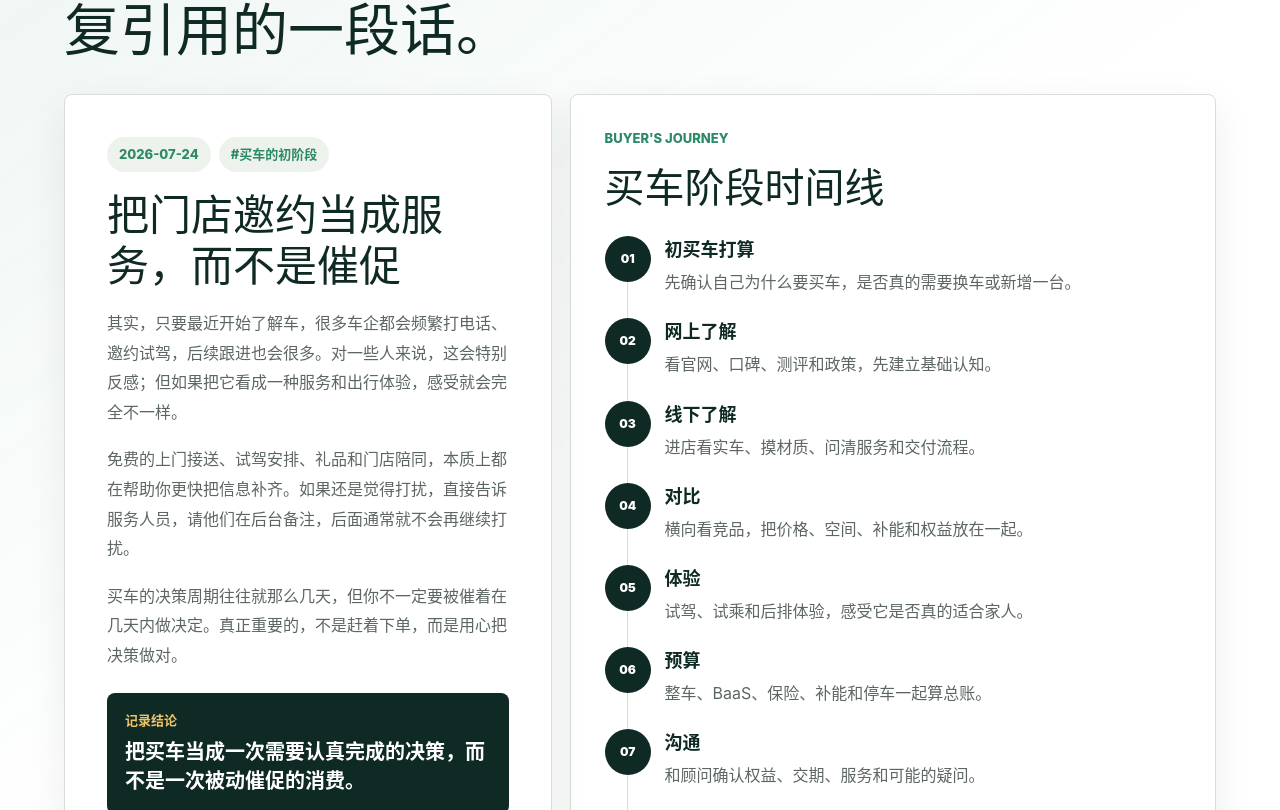
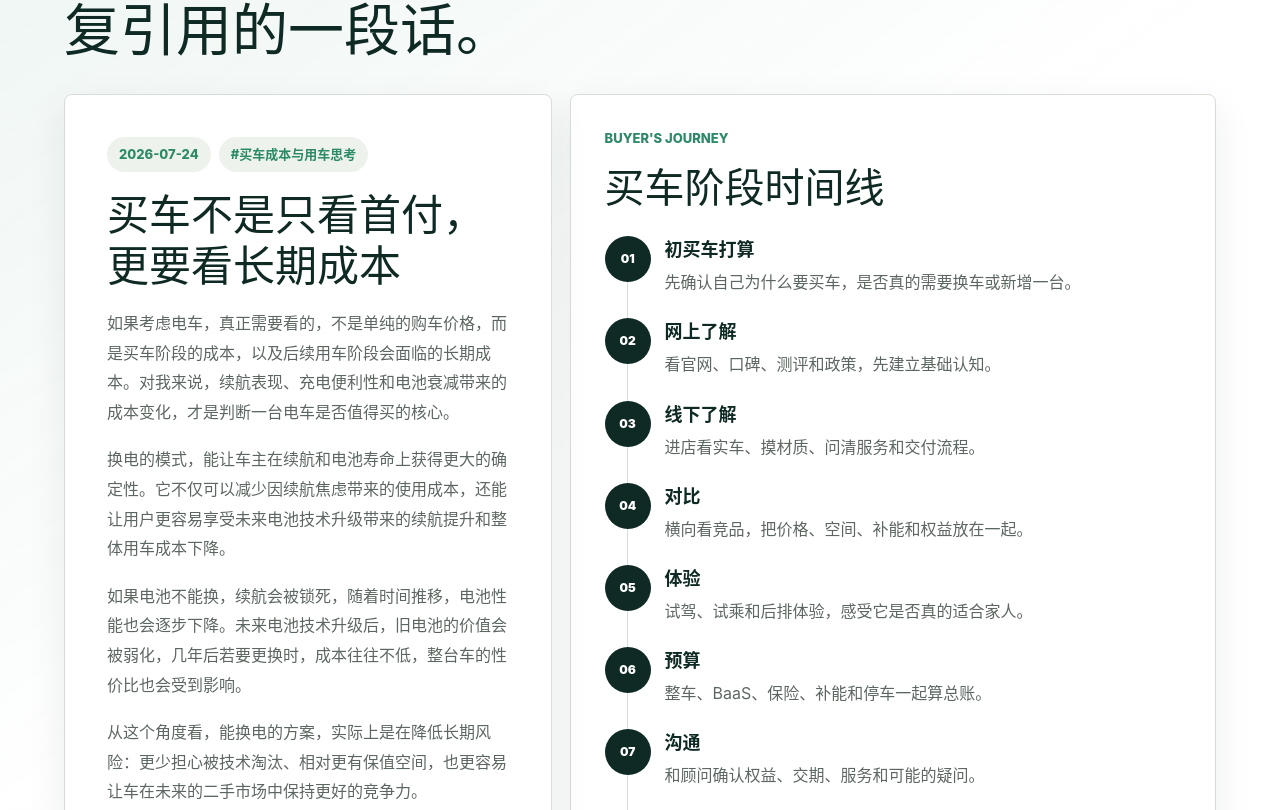
Before and after one commit to icbearp/web-byself, a Next.js app: page / in a window 1280 px wide. Shown: the part 1390-2200 px from the top of the page. Built offline with nearby package versions, Linux system fonts and the light colour scheme.

Commit message:
update daily record

```diff
--- a/app/page.tsx
+++ b/app/page.tsx
@@ -85,14 +85,15 @@ const contactMethods = [
 
 const dailyRecord = {
   date: "2026-07-24",
-  tag: "#买车的初阶段",
-  title: "把门店邀约当成服务，而不是催促",
+  tag: "#买车成本与用车思考",
+  title: "买车不是只看首付，更要看长期成本",
   paragraphs: [
-    "其实，只要最近开始了解车，很多车企都会频繁打电话、邀约试驾，后续跟进也会很多。对一些人来说，这会特别反感；但如果把它看成一种服务和出行体验，感受就会完全不一样。",
-    "免费的上门接送、试驾安排、礼品和门店陪同，本质上都在帮助你更快把信息补齐。如果还是觉得打扰，直接告诉服务人员，请他们在后台备注，后面通常就不会再继续打扰。",
-    "买车的决策周期往往就那么几天，但你不一定要被催着在几天内做决定。真正重要的，不是赶着下单，而是用心把决策做对。",
+    "如果考虑电车，真正需要看的，不是单纯的购车价格，而是买车阶段的成本，以及后续用车阶段会面临的长期成本。对我来说，续航表现、充电便利性和电池衰减带来的成本变化，才是判断一台电车是否值得买的核心。",
+    "换电的模式，能让车主在续航和电池寿命上获得更大的确定性。它不仅可以减少因续航焦虑带来的使用成本，还能让用户更容易享受未来电池技术升级带来的续航提升和整体用车成本下降。",
+    "如果电池不能换，续航会被锁死，随着时间推移，电池性能也会逐步下降。未来电池技术升级后，旧电池的价值会被弱化，几年后若要更换时，成本往往不低，整台车的性价比也会受到影响。",
+    "从这个角度看，能换电的方案，实际上是在降低长期风险：更少担心被技术淘汰、相对更有保值空间，也更容易让车在未来的二手市场中保持更好的竞争力。",
   ],
-  takeaway: "把买车当成一次需要认真完成的决策，而不是一次被动催促的消费。",
+  takeaway: "买车时不只看首付，更要把买车阶段的成本、长期用车成本和未来保值风险一起算清楚。",
 };
 
 const purchaseStages = [
```
